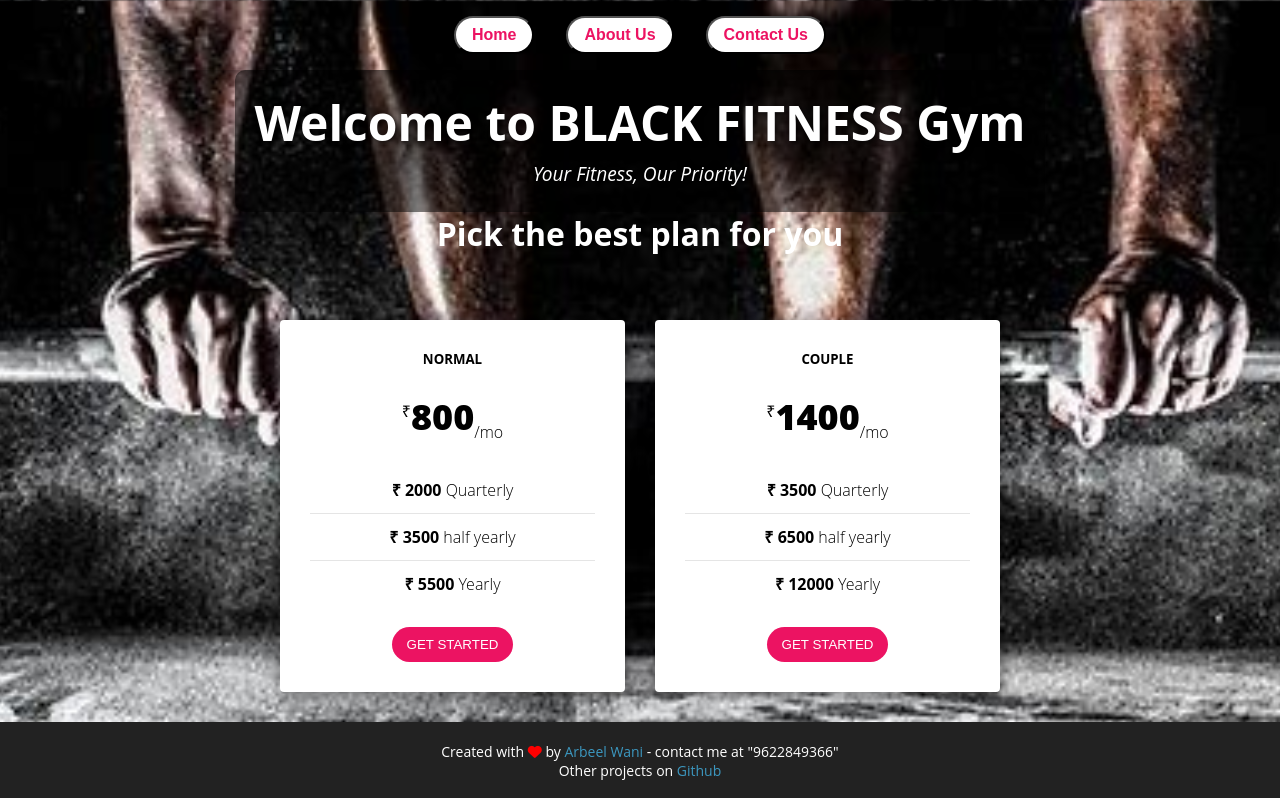
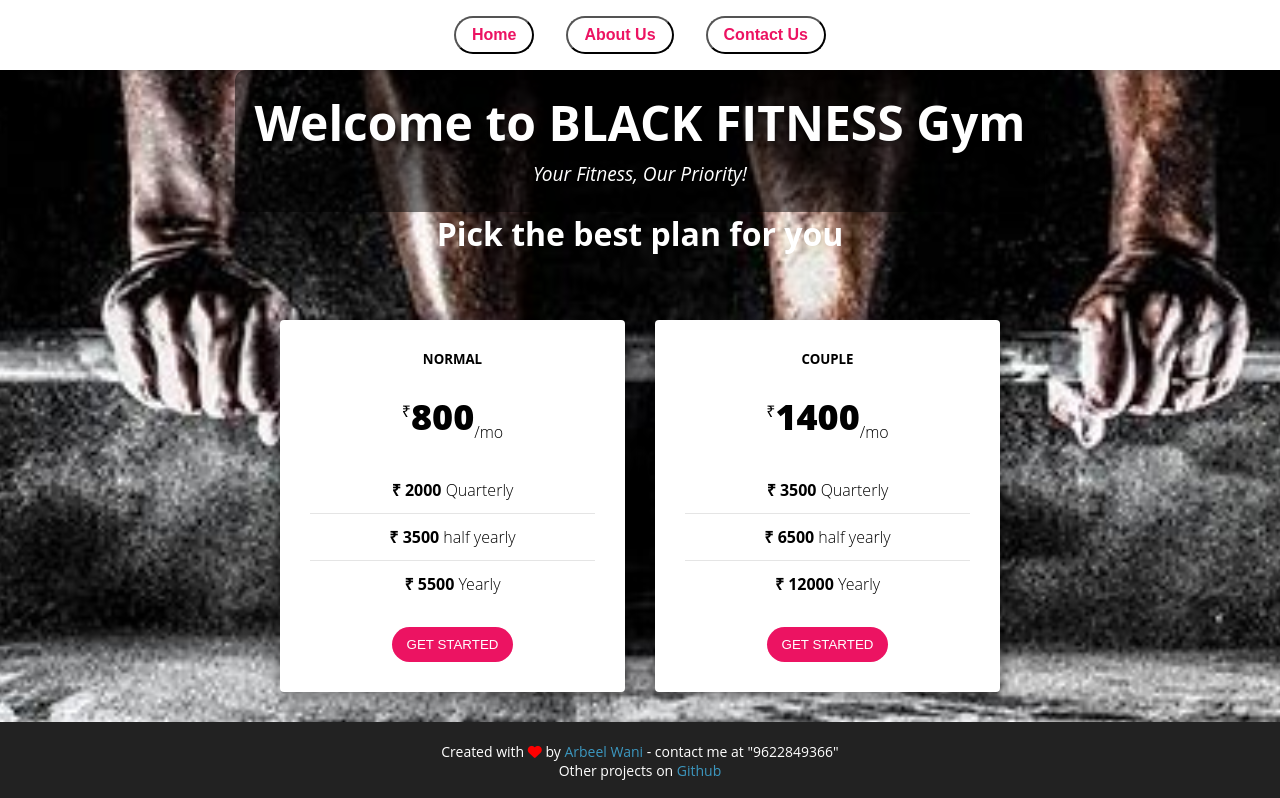
Before and after one commit to Abjodd/blackfitness, a React (Vite) app: page / in a window 1280 px wide. Shown: the top 798 px of the page. Built offline with nearby package versions, Linux system fonts and the light colour scheme.

Commit message:
Update App.css

```diff
--- a/src/App.css
+++ b/src/App.css
@@ -14,7 +14,7 @@ body {
 
 /* Navbar Styling */
 .navbar {
-  background-color: transparent;
+    background-color: white;
   display: flex;
   justify-content: center;
   align-items: center;
```
